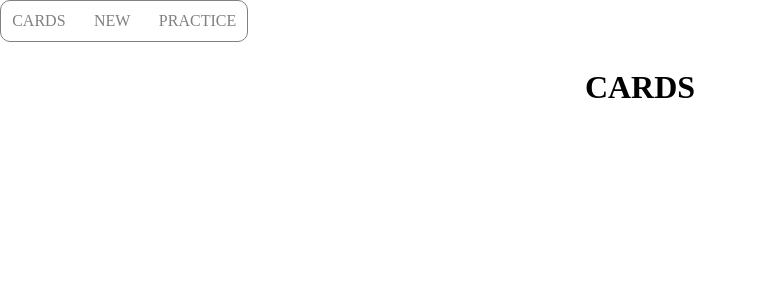
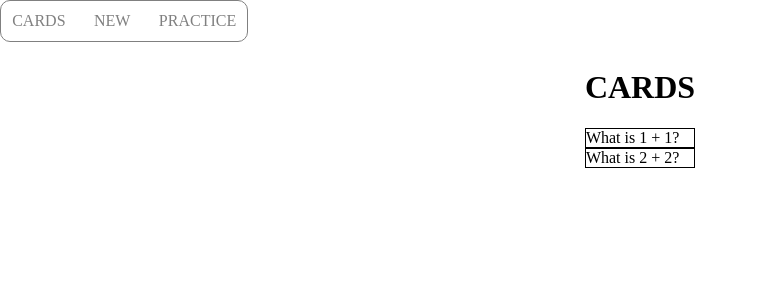
Before and after one commit to JIN-LEA-study/react-jin, a React (Create React App) app in the folder handbook/: page /card in a window 1280 px wide. Shown: the top 300 px of the page, without its empty margins (0-758 px from the left). Built offline with nearby package versions, Linux system fonts and the light colour scheme.

Commit message:
feat: Flashcard에 toggle 기능 추가

```diff
--- a/handbook/src/components/Flashcard.js
+++ b/handbook/src/components/Flashcard.js
@@ -1,7 +1,24 @@
-import React from "react";
+import React, { useState } from "react";
+import styled from "styled-components";
 
 const Flashcard = ({ flashcard }) => {
-  return <div>{flashcard.question}</div>;
+  const [show, setShow] = useState(true);
+  return (
+    <>
+      <CardWrapper onClick={() => setShow(!show)}>
+        {show === true ? (
+          <div>{flashcard.question}</div>
+        ) : (
+          <div>{flashcard.answer}</div>
+        )}
+      </CardWrapper>
+    </>
+  );
 };
 
+const CardWrapper = styled.div`
+  border: 1px solid black;
+  cursor: pointer;
+`;
+
 export default Flashcard;
--- a/handbook/src/pages/Cards.js
+++ b/handbook/src/pages/Cards.js
@@ -1,11 +1,28 @@
-import React from "react";
+import React, { useState } from "react";
+import FlashcardList from "../components/FlashcardList";
 
 const Cards = () => {
+  const [flashcards, setFlashcards] = useState(SAMPLE_FLASHCARDS);
+
   return (
     <div>
       <h1>CARDS</h1>
+      <FlashcardList flashcards={flashcards} />
     </div>
   );
 };
 
+const SAMPLE_FLASHCARDS = [
+  {
+    id: 1,
+    question: "What is 1 + 1?",
+    answer: "2",
+  },
+  {
+    id: 2,
+    question: "What is 2 + 2?",
+    answer: "4",
+  },
+];
+
 export default Cards;
```
